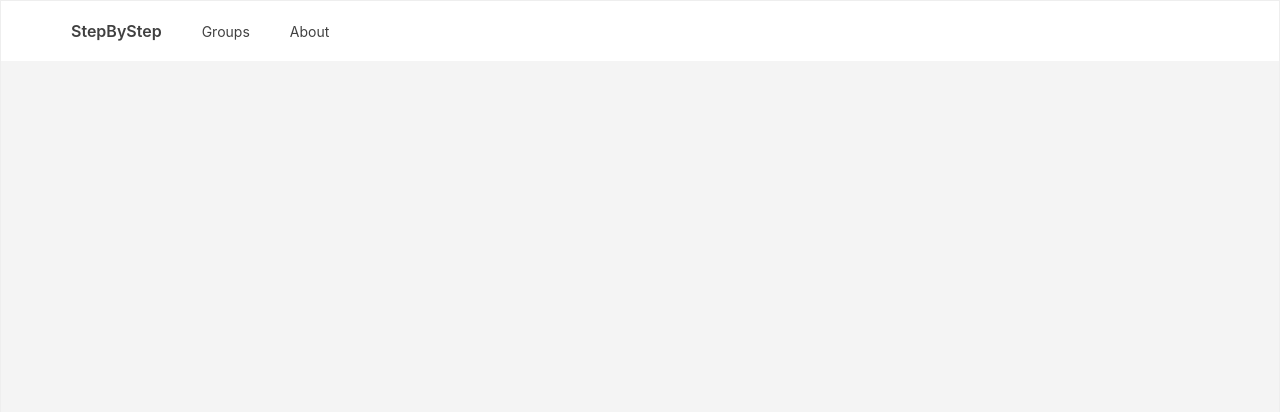
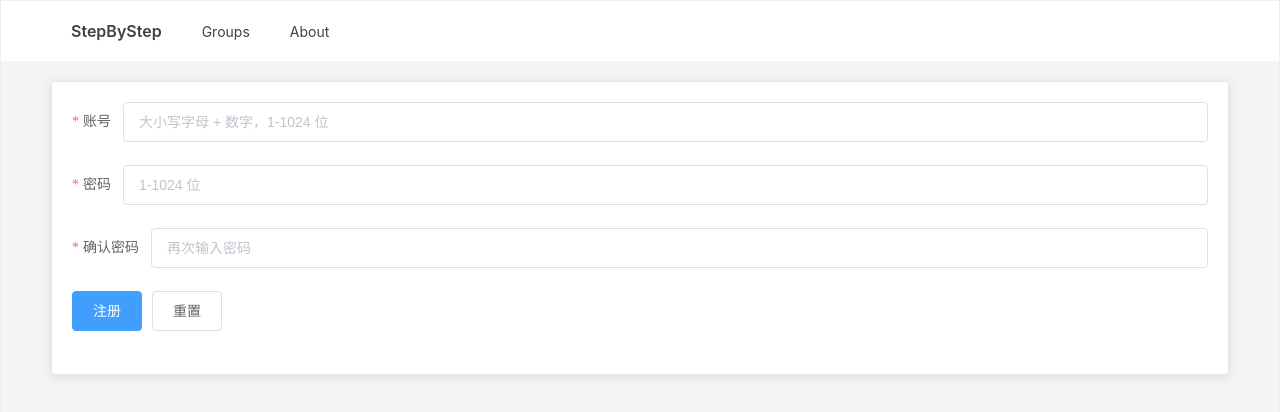
Before and after one commit to MeiK2333/step-by-step-fe, a Vue app: page /register in a window 1280 px wide. Shown: the top 412 px of the page. Built offline with nearby package versions, Linux system fonts and the light colour scheme.

Commit message:
添加用户注册登录

```diff
--- a/src/router.ts
+++ b/src/router.ts
@@ -13,6 +13,7 @@ import AdminStepUser from './views/admin/StepUser.vue';
 import AdminStepProblem from './views/admin/StepProblem.vue';
 import Login from './views/user/Login.vue';
 import SetAnalysis from './views/set/Analysis.vue';
+import Register from './views/user/Register.vue';
 import store from './store';
 
 const routes = [
@@ -57,6 +58,12 @@ const routes = [
     name: 'login',
     component: Login,
     meta: { title: 'Login' }
+  },
+  {
+    path: '/register',
+    name: 'register',
+    component: Register,
+    meta: { title: 'Register' }
   },
   {
     path: "/about",
--- a/src/views/Home.vue
+++ b/src/views/Home.vue
@@ -1,14 +1,15 @@
 <template>
   <el-card class="box-card">
     <template v-if="!logged">
-      您还没登录，<a :href="loginUrl">点击登录</a>
+      您还没登录，<router-link :to="{ name: 'login' }">点击登录</router-link>
     </template>
     <template v-else>
       欢迎你，{{ $store.state.user.username }}
       <router-link
         :to="{ name: 'user', params: { username: $store.state.user.username } }"
         >个人页面</router-link
-      >
+      >，
+      <a @click="$store.commit('logout')">退出</a>
     </template>
   </el-card>
   <el-card class="box-card" style="padding-top: 30px">
--- a/src/views/user/Login.vue
+++ b/src/views/user/Login.vue
@@ -1,20 +1,54 @@
 <template>
-  <el-card class="box-card"
-    ><el-alert v-if="error" :title="error" type="error" effect="dark">
-    </el-alert>
-    从远程服务器获取登录状态中，请稍候～
+  <el-card class="box-card">
+    <el-form
+      :model="ruleForm"
+      status-icon
+      :rules="rules"
+      ref="ruleForm"
+    >
+      <el-form-item label="账号" prop="username">
+        <el-input v-model.number="ruleForm.username"></el-input>
+      </el-form-item>
+      <el-form-item label="密码" prop="password">
+        <el-input type="password" v-model="ruleForm.password" @keyup.enter="login()"></el-input>
+      </el-form-item>
+      <el-form-item>
+        <el-button type="primary" @click="login()">登录</el-button>
+        <el-button @click="$router.push({ name: 'register' })">注册</el-button>
+      </el-form-item>
+    </el-form>
   </el-card>
 </template>
 <script lang="ts">
 import { defineComponent } from "vue";
-import { ElMessage } from "element-plus";
 import request from "./../../request";
 
 export default defineComponent({
   setup() {},
   data() {
+    var checkUser = (rule: any, value: any, callback: any) => {
+      if (!value) {
+        return callback(new Error("账号不能为空"));
+      }
+      callback();
+    };
+    var validatePass = (rule: any, value: any, callback: any) => {
+      if (!value) {
+        return callback(new Error("密码不能为空"));
+      }
+      callback();
+    };
     return {
-      error: "",
+      ruleForm: {
+        username: "",
+        password: "",
+      },
+      rules: {
+        password: [
+          { validator: validatePass, trigger: "blur", required: true },
+        ],
+        username: [{ validator: checkUser, trigger: "blur", required: true }],
+      },
     };
   },
   computed: {
@@ -23,28 +57,21 @@ export default defineComponent({
       return this.$store.state.logged;
     },
   },
-  created() {
-    const code = this.$route.query.code;
-    if (!code) {
-      ElMessage.error("请先登录");
-      this.$router.push({ name: "home" });
-      return;
-    }
-    this.login();
-  },
+  created() {},
   methods: {
     async login() {
-      const code = this.$route.query.code;
-      try {
-        const resp = await request.get(`/login?code=${code}`);
-        //@ts-ignore
-        this.$store.commit("login", resp.data.access_token);
-        //@ts-ignore
-        this.$store.dispatch("user");
-        this.$router.push({ name: "home" });
-      } catch (e) {
-        this.error = `登录失败：${e}`;
-      }
+      //@ts-ignore
+      const vaild = await this.$refs["ruleForm"].validate();
+      const resp = await request.post(`/login`, {
+        username: this.ruleForm.username,
+        password: this.ruleForm.password,
+      });
+
+      //@ts-ignore
+      this.$store.commit("login", resp.data.access_token);
+      //@ts-ignore
+      this.$store.dispatch("user");
+      this.$router.push({ name: "home" });
     },
   },
 });
--- /dev/null
+++ b/src/views/user/Register.vue
@@ -0,0 +1,110 @@
+<template>
+  <el-card class="box-card">
+    <el-form :model="ruleForm" status-icon :rules="rules" ref="ruleForm">
+      <el-form-item label="账号" prop="username">
+        <el-input
+          v-model="ruleForm.username"
+          placeholder="大小写字母 + 数字，1-1024 位"
+        ></el-input>
+      </el-form-item>
+      <el-form-item label="密码" prop="password">
+        <el-input
+          type="password"
+          v-model="ruleForm.password"
+          placeholder="1-1024 位"
+        ></el-input>
+      </el-form-item>
+      <el-form-item label="确认密码" prop="password2">
+        <el-input
+          type="password"
+          v-model="ruleForm.password2"
+          placeholder="再次输入密码"
+          @keyup.enter="register"
+        ></el-input>
+      </el-form-item>
+      <el-form-item>
+        <el-button type="primary" @click="register()">注册</el-button>
+        <el-button @click="this.$refs['ruleForm'].resetFields()"
+          >重置</el-button
+        >
+      </el-form-item>
+    </el-form>
+  </el-card>
+</template>
+<script lang="ts">
+import { defineComponent } from "vue";
+import request from "./../../request";
+
+export default defineComponent({
+  setup() {},
+  data() {
+    var checkUser = (rule: any, value: string, callback: any) => {
+      if (!value) {
+        return callback(new Error("账号不能为空"));
+      }
+      if (value.length < 1 || value.length > 1024) {
+        return callback(new Error("长度在 1 到 1024 位之间"));
+      }
+      console.log(value);
+      for (const char of value) {
+        console.log(char);
+        if (
+          !"abcdefghijklmnopqrstuvwxyzABCDEFGHIJKLMNOPQRSTUVWXYZ0123456789".includes(
+            char
+          )
+        ) {
+          return callback(new Error("用户名只支持大小写字母 + 数字"));
+        }
+      }
+      callback();
+    };
+    var validatePass = (rule: any, value: string, callback: any) => {
+      if (!value) {
+        return callback(new Error("密码不能为空"));
+      }
+      if (value.length < 1 || value.length > 1024) {
+        return callback(new Error("长度在 1 到 1024 位之间"));
+      }
+      callback();
+    };
+    var validatePass2 = (rule: any, value: any, callback: any) => {
+      if (!value) {
+        return callback(new Error("确认密码不能为空"));
+      }
+      //@ts-ignore
+      if (this.ruleForm.password !== this.ruleForm.password2) {
+        return callback(new Error("两次输入的密码不一致"));
+      }
+      callback();
+    };
+    return {
+      ruleForm: {
+        username: "",
+        password: "",
+        password2: "",
+      },
+      rules: {
+        password: [
+          { validator: validatePass, trigger: ["blur", "change"], required: true },
+        ],
+        password2: [
+          { validator: validatePass2, trigger: ["blur", "change"], required: true },
+        ],
+        username: [{ validator: checkUser, trigger: ["blur", "change"], required: true }],
+      },
+    };
+  },
+  created() {},
+  methods: {
+    async register() {
+      //@ts-ignore
+      const vaild = await this.$refs["ruleForm"].validate();
+      const resp = await request.post(`/register`, {
+        username: this.ruleForm.username,
+        password: this.ruleForm.password,
+      });
+      this.$router.push({ name: 'login' })
+    },
+  },
+});
+</script>
```
